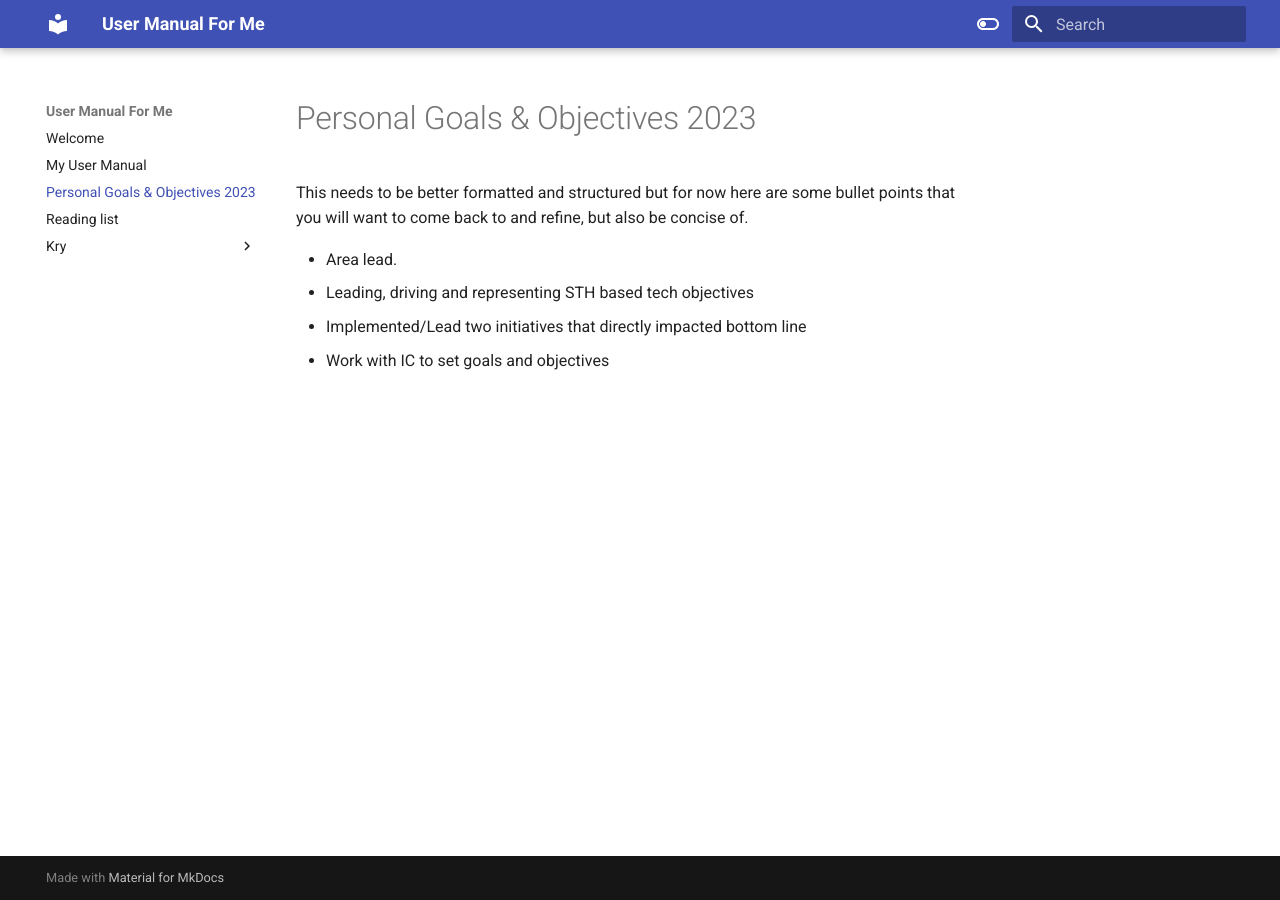
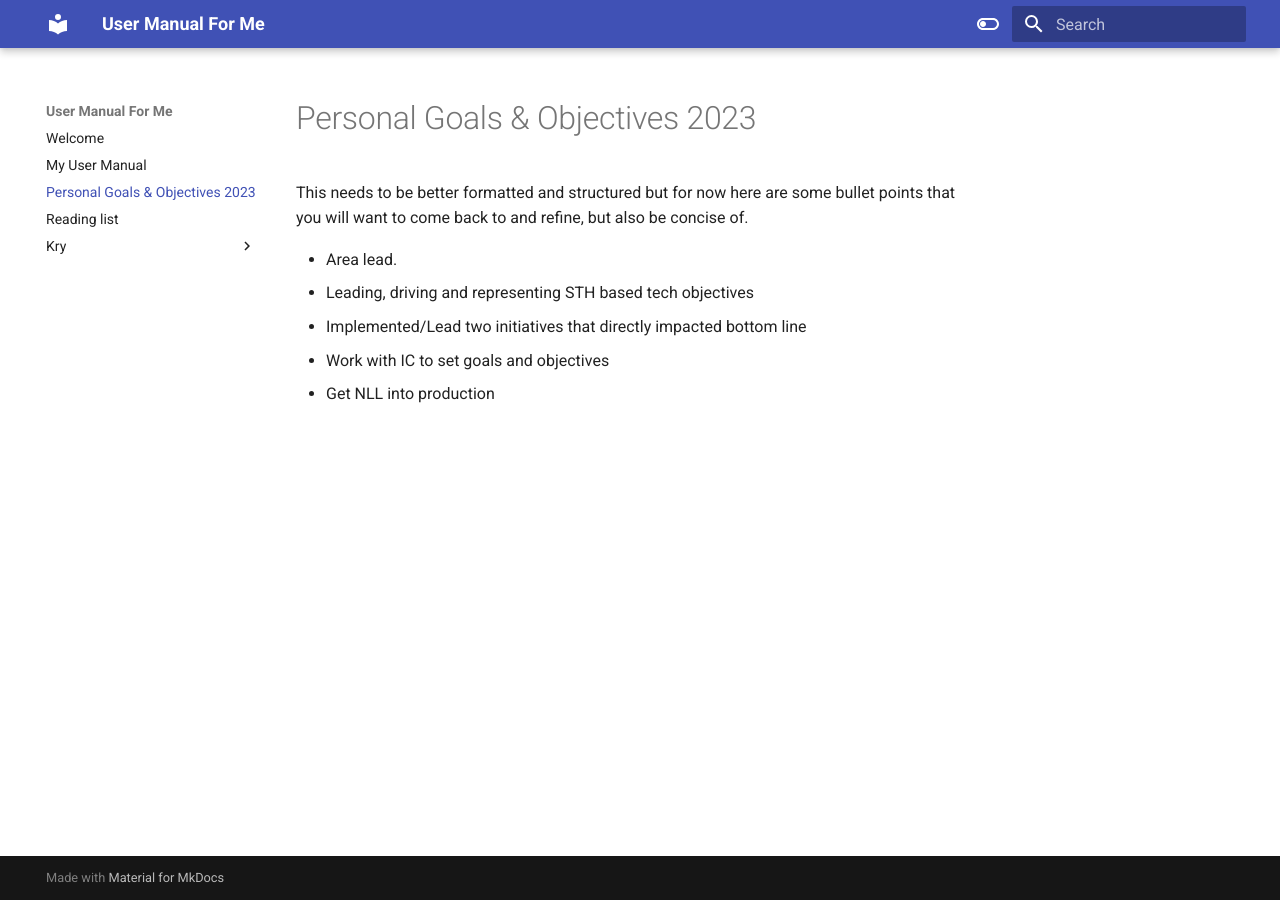
Before and after one commit to skakau/my-ramblings, an MkDocs documentation site: the page built from docs/Personal Goals & Objectives 2023.md, in a window 1280 px wide. Built offline with MkDocs 1.6.1 and Material for MkDocs 9.7.7, drawn with Linux system fonts in a browser that asks for light colours.

Commit message:
PUSH NOTE : Personal Goals & Objectives 2023.md

```diff
--- a/docs/Personal Goals & Objectives 2023.md
+++ b/docs/Personal Goals & Objectives 2023.md
@@ -8,3 +8,4 @@ This needs to be better formatted and structured but for now here are some bulle
 - Leading, driving and representing STH based tech objectives
 - Implemented/Lead two initiatives that directly impacted bottom line
 - Work with IC to set goals and objectives
+- Get NLL into production
```
